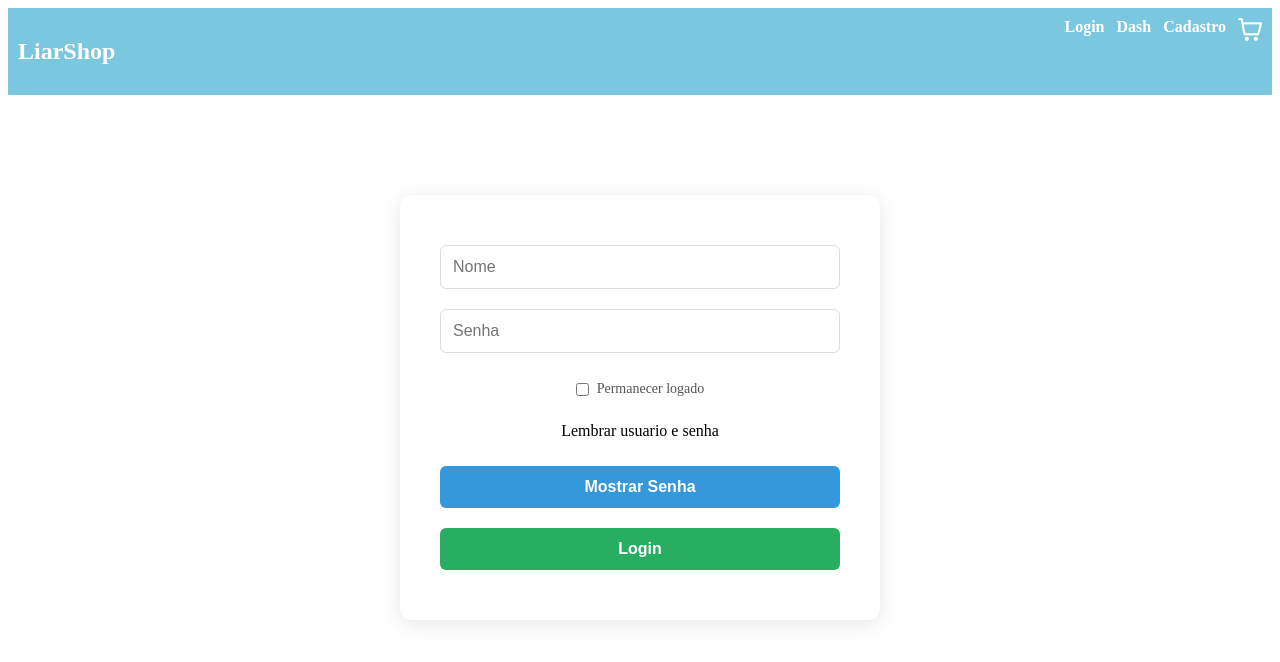
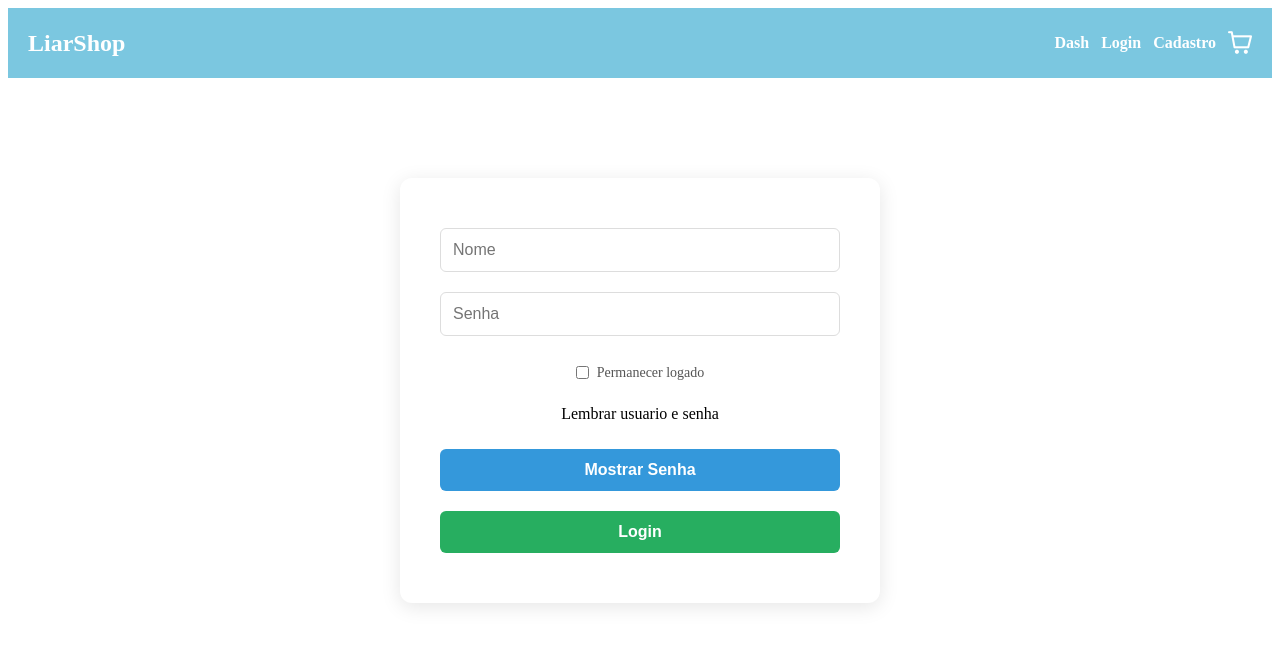
Before and after one commit to GusGoat014/FakeStore, a React (Vite) app: page /login in a window 1280 px wide. Shown: the top 662 px of the page. Built offline with nearby package versions, Linux system fonts and the light colour scheme.

Commit message:
criei o componente de rota privada

```diff
--- a/src/App.css
+++ b/src/App.css
@@ -1,11 +1,13 @@
 .navbar {
   background-color: oklch(78.927% 0.08321 221.059);
-  padding: 10px;
   display: flex;
+  align-items: center;
+  justify-content: space-between;
   gap: 12px;
   width: 100%;
   max-width: 100%;
-  flex-wrap: wrap;
+  min-height: 70px;
+  padding: 0 20px;
   box-sizing: border-box;
 }
 
@@ -17,4 +19,6 @@
   color: rgb(255, 255, 255);
   text-decoration: none;
   font-weight: bold;
+  display: inline-flex;
+  align-items: center;
 }
--- a/src/App.jsx
+++ b/src/App.jsx
@@ -6,6 +6,7 @@ import ProdutoDetalhe from './pages/ProdutoDetalhes'
 import Cadastro from './pages/Cadastro'
 import { BrowserRouter, NavLink,Route,Routes } from 'react-router-dom'
 import Dashboard from "./pages/Dashboard";
+import PrivateRoute from './COMPONENTS/PrivateRoute'
 
 import 'primeicons/primeicons.css';
 
@@ -18,8 +19,9 @@ export default function App() {
     <BrowserRouter>
         <nav className="navbar">
           <NavLink to='/' className="nav-link"><h2 style={{fontWeight: 'bold'}}>LiarShop</h2></NavLink>
+          <NavLink to='/Dashboard' className="nav-link">Dash</NavLink>
           <NavLink to='/login' className="nav-link">Login</NavLink>
-          <NavLink to='/Dashboard' className="nav-link">Dash</NavLink>
+
           <NavLink to='/cadastro' className="nav-link">Cadastro</NavLink>
           <NavLink to='/carrinho' className="nav-link"><i className="pi pi-shopping-cart" style={{fontSize:'1.5rem'}}></i></NavLink>
         </nav>
@@ -28,7 +30,7 @@ export default function App() {
           <Route path='/login' element={<Login/>}/>
           <Route path='/ProdutoDetalhes/:id' element={<ProdutoDetalhe/>}/>
           <Route path='/carrinho' element={<Carrinho/>}/>
-          <Route path='/Dashboard' element={<Dashboard/>}/>
+          <Route path='/Dashboard' element={<PrivateRoute><Dashboard/></PrivateRoute>}/>
           <Route path='/cadastro' element={<Cadastro/>}/>
         </Routes>
       </BrowserRouter>
--- /dev/null
+++ b/src/COMPONENTS/PrivateRoute.jsx
@@ -0,0 +1,11 @@
+import { Navigate } from "react-router-dom";
+
+export default function PrivateRoute({ children }) {
+    const token = localStorage.getItem("token");
+
+    if (!token) {
+        return <Navigate to="/" />;
+    }
+
+    return children;
+}
--- a/src/pages/Login.jsx
+++ b/src/pages/Login.jsx
@@ -38,6 +38,7 @@ export default function Login(){
         }
     }
 
+
     return(
         <>
         <div className="login-container">
```
